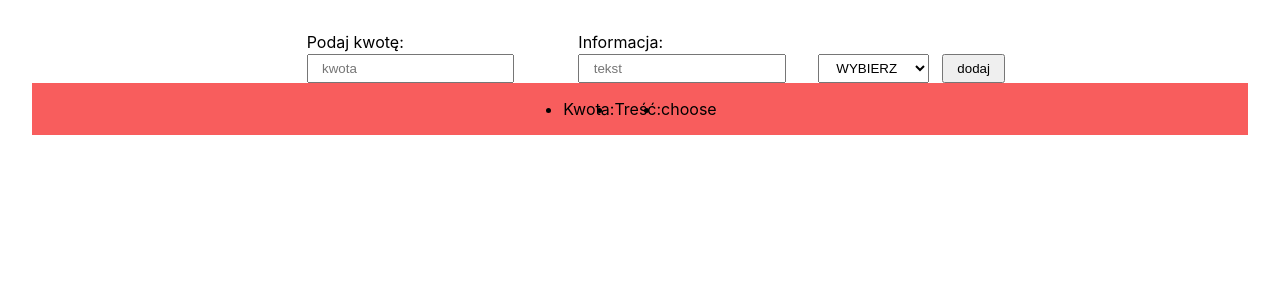
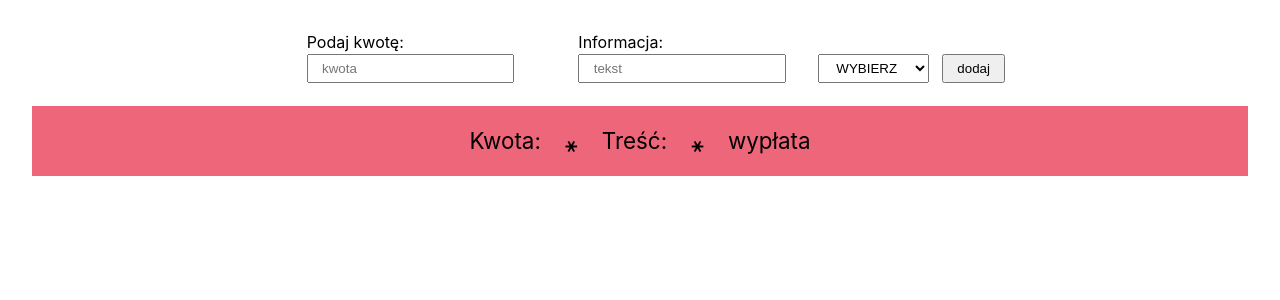
Before and after one commit to Scorpion19702022/MentorReact_004, a React (Create React App) app: page / in a window 1280 px wide. Both pictures are taken after a click on the button "dodaj". Shown: the top 300 px of the page. Built offline with nearby package versions, Linux system fonts and the light colour scheme.

Commit message:
add style css and corrected in component traqnsaction

```diff
--- a/src/App.css
+++ b/src/App.css
@@ -55,30 +55,46 @@ select {
 }
 
 .box-acount {
+	margin-top: 1em;
 	width: 100%;
 	display: flex;
+	flex-direction: column;
 	align-items: center;
 }
 
 .bgc-green {
 	width: 100%;
+	margin: 0.4em 0;
 	display: flex;
 	align-items: center;
 	justify-content: center;
 	padding: 1em;
-	background-color: rgb(0, 228, 0);
+	background-color: #a3ff66;
 }
 
 .bgc-red {
 	width: 100%;
+	margin: 0.4em 0;
 	display: flex;
 	align-items: center;
 	justify-content: center;
 	padding: 1em;
-	background-color: rgb(248, 93, 93);
+	background-color: #ee667a;
 }
 
 ul {
 	display: flex;
 	justify-content: center;
+	align-items: center;
 }
+
+li {
+	list-style-type: none;
+	font-size: 1.4em;
+	margin: 0em 1em;
+}
+
+span {
+	font-size: 1.4em;
+	display: flex;
+}
--- a/src/Components/Transactions.js
+++ b/src/Components/Transactions.js
@@ -6,8 +6,14 @@ const Transactions = ({ transaction }) => {
 			<div className={item.type === 'influence' ? 'bgc-green' : 'bgc-red'} key={index}>
 				<ul>
 					<li>Kwota: {item.amount}</li>
+					<span>
+						<span>&#42510;</span>
+					</span>
 					<li>Treść: {item.title}</li>
-					<li>{item.type}</li>
+					<span>
+						<span>&#42510;</span>
+					</span>
+					<li>{item.type === 'influence' ? 'wpłata' : 'wypłata'}</li>
 				</ul>
 			</div>
 		)
```
